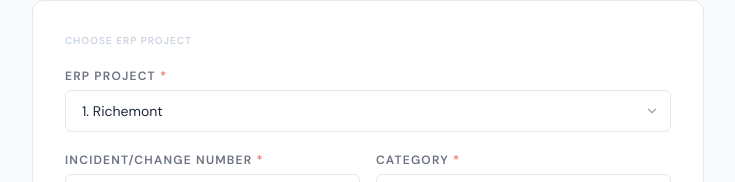
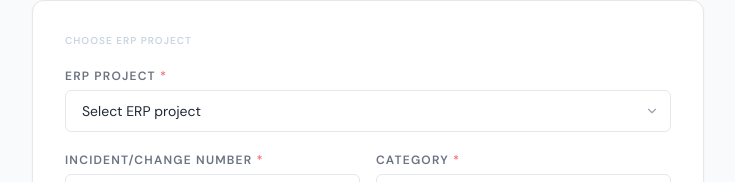
Before and after one commit to ibmbiosbit/Incident_Report_BC_Team, a React (Vite) app in the folder activity-tracker/: page / in a window 1280 px wide. Shown: the part 196-378 px from the top of the page, without its empty margins (272-1007 px from the left). Built offline with nearby package versions, Linux system fonts and the light colour scheme.

Commit message:
Fix: ERP project default placeholder and numbered values

```diff
--- a/activity-tracker/src/components/ActivityTrackerForm.jsx
+++ b/activity-tracker/src/components/ActivityTrackerForm.jsx
@@ -272,17 +272,18 @@
               <label className={LABEL_STYLE}>ERP Project <span className="text-red-400">*</span></label>
               <div className="relative">
                 <select
-                  name="erpProject"
+                name="erpProject"
                   value={formData.erpProject}
                   onChange={handleInputChange}
                   className={`${FIELD_STYLE} appearance-none pr-8 ${errors.erpProject ? 'border-red-300' : ''}`}
                 >
-                  <option value="Richemont">1. Richemont</option>
-                  <option value="ERP2">2. ERP2</option>
-                  <option value="ERP3">3. ERP3</option>
-                  <option value="ERP4">4. ERP4</option>
-                  <option value="ERP6">5. ERP6</option>
-                  <option value="CVSS">6. CVSS</option>
+                  <option value="">Select ERP project</option>
+                  <option value="1. Richemont">1. Richemont</option>
+                  <option value="2. ERP2">2. ERP2</option>
+                  <option value="3. ERP3">3. ERP3</option>
+                  <option value="4. ERP4">4. ERP4</option>
+                  <option value="5. ERP6">5. ERP6</option>
+                  <option value="6. CVSS">6. CVSS</option>
                 </select>
                 <ChevronDown size={14} className="absolute right-3 top-1/2 -translate-y-1/2 text-gray-400 pointer-events-none" />
               </div>
```
